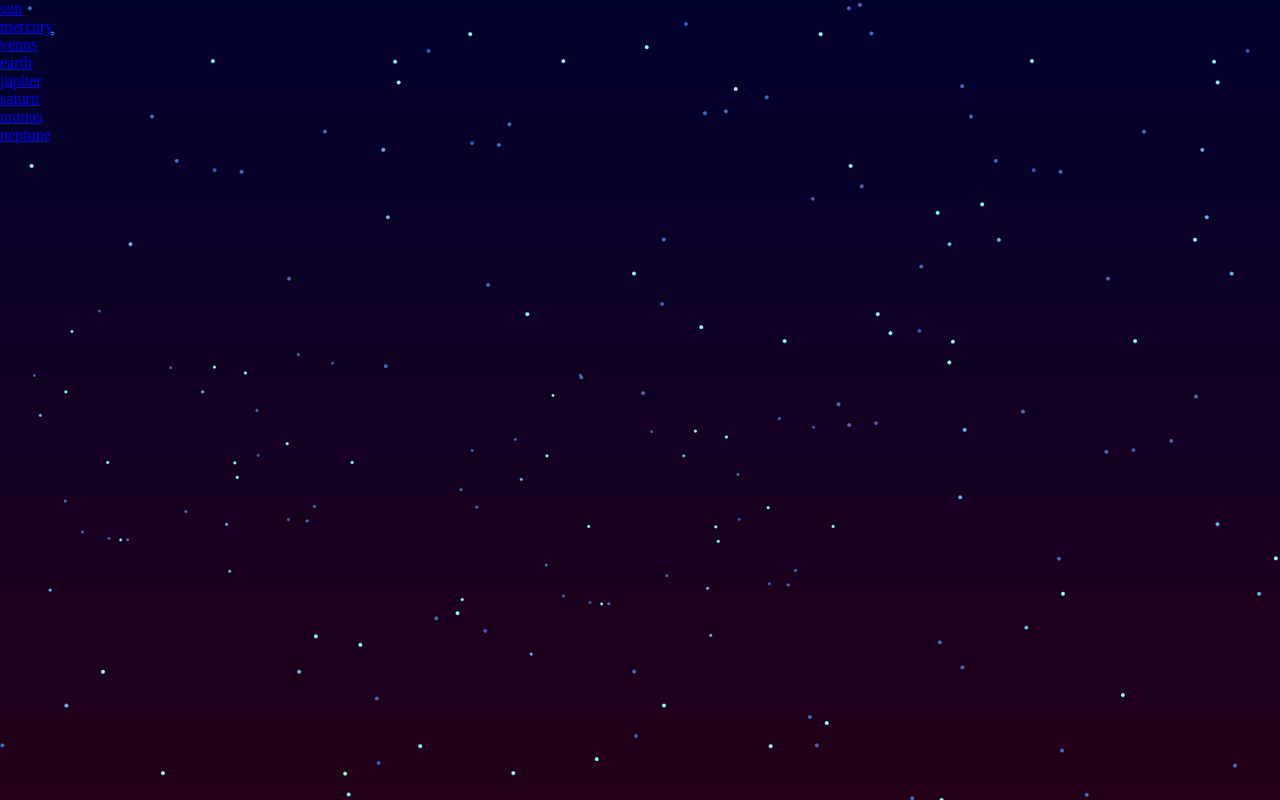
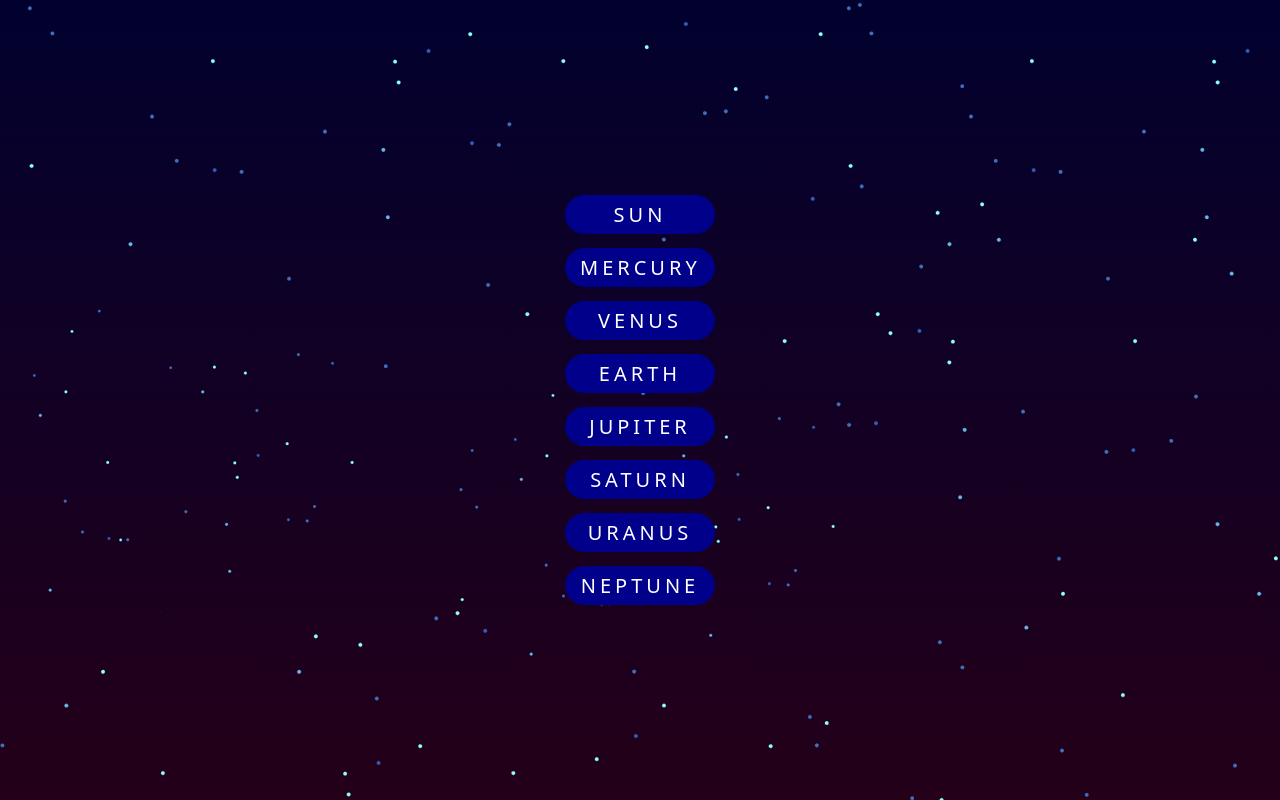
Before and after one commit to Rywkse/My_Projects, a plain HTML site: page html-and-css-projects/planets-project/index.html in a window 1280 px wide. Drawn offline with Linux system fonts and the light colour scheme.

Commit message:
make the planets projects

```diff
--- a/html-and-css-projects/planets-project/style.css
+++ b/html-and-css-projects/planets-project/style.css
@@ -6,9 +6,91 @@
 body {
     background-image: linear-gradient(#01012e, #240019);
     height: 100vh;
+    font-family: system-ui;
 }
 
 section {
     background: url('stars1.png');
     height: 100vh;
+    display: flex;
+    justify-content: center;
+    align-items: center;
 }
+
+ul {
+    text-align: center;
+}
+
+ul:hover li a {
+    opacity: 0;
+}
+
+ul li {
+    list-style: none;
+    margin: 14px 0;
+}
+
+ul li a {
+    color: white;
+    text-decoration: none;
+    font-size: 20px;
+    font-weight: 500;
+    letter-spacing: 4px;
+    background-color: darkblue;
+    padding: 6px 15px;
+    border-radius: 20px;
+    display: inline-block;
+    width: 120px;
+    transition: 0.5s;
+    text-transform: uppercase;
+    position: relative;
+    z-index: 100;
+}
+
+ul li a:hover {
+    transform: scale(1.5);
+    background-color: darkmagenta;
+    opacity: 1;
+}
+
+ul li::after {
+    content: attr(data-text);
+    color: white;
+    position: absolute;
+    left: 50%;
+    top: 50%;
+    transform: translate(-50%, -50%);
+    font-size: 80px;
+    font-weight: 900;
+    text-transform: uppercase;
+    opacity: 0;
+    pointer-events: none;
+    letter-spacing: 50px;
+    transition: 0.5s;
+}
+
+ul li:hover:after {
+    opacity: 0.5;
+    letter-spacing: 0;
+}
+
+ul li::before {
+    content: '';
+    width: 180px;
+    height: 80px;
+    background-color: white;
+    position: absolute;
+    left: 50%;
+    top: 60%;
+    transform: translate(-50%, -50%);
+    border-radius: 50%;
+    opacity: 0;
+    pointer-events: none;
+    transition: 0.5s;
+    box-shadow: 0 0 80px orangered;
+}
+
+ul li:hover::before {
+    opacity: 0.5;
+    width: 80px;
+}
```
